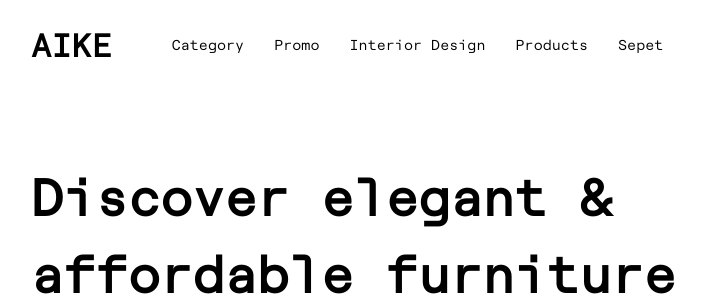
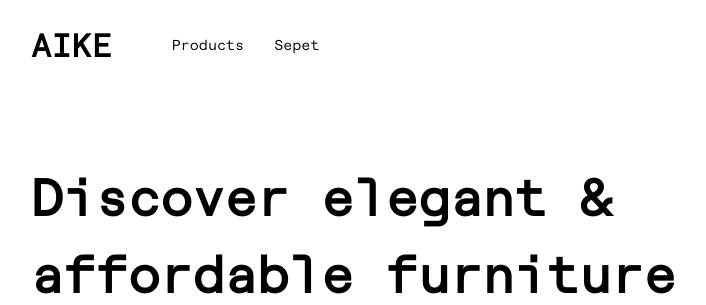
Before and after one commit to muhammetemiraslan/site, a Django app: page / in a window 1280 px wide. Shown: the top 305 px of the page, without its empty margins (29-735 px from the left). Run offline with Django 5.2, Linux system fonts and the light colour scheme; data comes from the database, SQL or seed files in the repository; both versions use the stored data as it was after the commit.

Commit message:
güzelleştirme ürün girişi

```diff
--- a/siteapp/templates/siteapp/index.html
+++ b/siteapp/templates/siteapp/index.html
@@ -13,9 +13,9 @@
 			pieces, and create a serene and inviting home.
 		</p>
 		<div class="hero-buttons">
-			<button class="btn">Shop now</button>
-			<button class="btn btn-transparent">Free delivery</button>
-			<button class="btn btn-transparent">Always on-time</button>
+			<a href="{% url 'products' %}"><button class="btn">Shop now</button></a>
+			<a href="{% url 'products' %}"><button class="btn btn-transparent">Free delivery</button></a>
+			<a href="{% url 'products' %}"><button class="btn btn-transparent">Always on-time</button></a>
 		</div>
 	</div>
 	<!-- grid e bakılacak -->
@@ -29,7 +29,7 @@
 	<header>
 		<!-- center etiketi düzeltilmeli -->
 		<center>
-			<h3 class="section-category-text">POPULAR</h3>
+			<h3 class="section-category-text ">POPULAR</h3>
 			<h2 class="section-heading-text">Furniture Sale Now On!</h2>
 		</center>
 	</header>
--- a/templates/partials/_navbar.html
+++ b/templates/partials/_navbar.html
@@ -5,9 +5,9 @@
 		</a>
 		<nav class="nav">
 			<ul>
-				<li><a href="{% url 'Category' %}">category</a></li>
+				{% comment %} <li><a href="{% url 'Category' %}">category</a></li>
 				<li><a href="{% url 'promo' %}">promo</a></li>
-				<li><a href="{% url 'interior-design' %}">interior design</a></li>
+				<li><a href="{% url 'interior-design' %}">interior design</a></li> {% endcomment %}
 				<li><a href="{% url 'products' %}">products</a></li>
 				<li><a href="{% url 'cart_detail' %}">sepet</a></li>
 			</ul>
@@ -27,11 +27,11 @@
 	<article class="off-screen-menu">
 		<nav class="off-screen-nav">
 			<ul>
-				<li><a href="{% url 'Category' %}">category</a></li>
-				<li><a href="{% url 'promo' %}">promo</a></li>
-				<li><a href="{% url 'interior-design' %}">interior design</a></li>
-				<li><a href="{% url 'products' %}">products</a></li>
-				<li><a href="{% url 'cart_detail' %}">sepet</a></li>
+				{% comment %} <li><a href="{% url 'Category' %}">category</a></li>
+				<li class="off-screen-nav--item"><a href="{% url 'promo' %}">promo</a></li>
+				<li class="off-screen-nav--item"><a href="{% url 'interior-design' %}">interior design</a></li> {% endcomment %}
+				<li class="off-screen-nav--item"><a href="{% url 'products' %}">products</a></li>
+				<li class="off-screen-nav--item"><a href="{% url 'cart_detail' %}">sepet</a></li>
 			</ul>
 		</nav>
 	</article>
```
Also changed, not shown: productApp/settings.py (+8 -8 lines), db.sqlite3, siteapp/views.py (line endings or trailing spaces), uploads/siteapp/61sWdwY0yeL.__AC_SX300_SY300_QL70_ML2_.jpg (added), uploads/siteapp/71BCB48qWL._AC_SY300_SX300_.jpg (added), uploads/siteapp/810SZsFGS2L._AC_SX679_.jpg (added).
